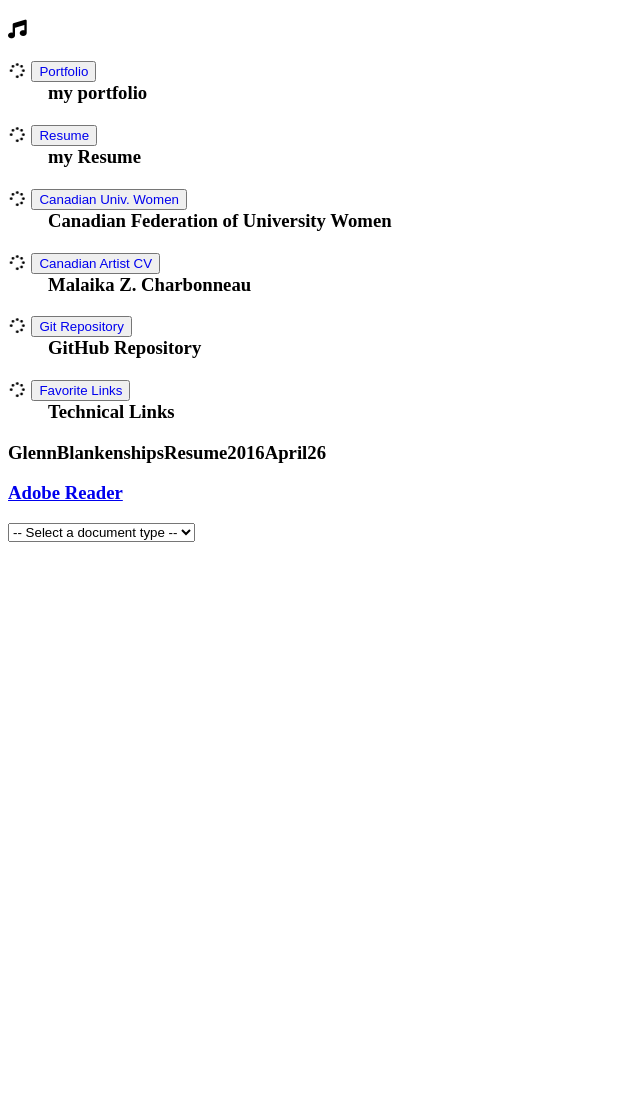
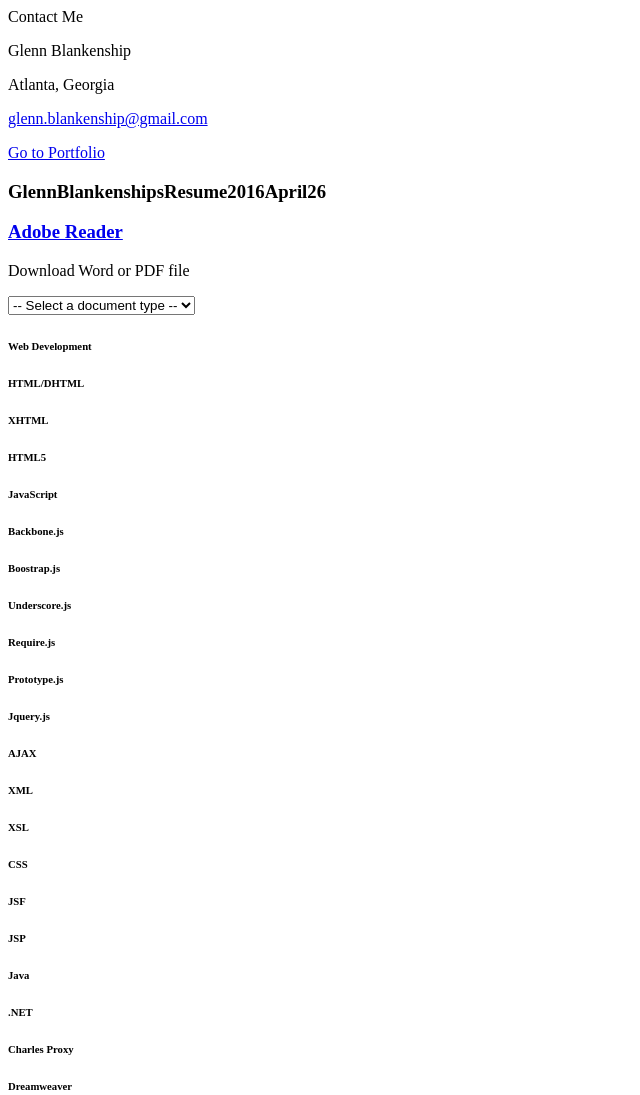
Before and after one commit to jvmqueue/angularXmlToJson, a plain HTML site: page index.html in a window 1280 px wide. Shown: the top 1095 px of the page, without its empty margins (0-640 px from the left). Before the commit the page ends 800 px from the top, so only its background shows below. Drawn offline with nearby package versions, Linux system fonts and the light colour scheme.

Commit message:
more directives testing JSON from XML

```diff
--- a/index.html
+++ b/index.html
@@ -14,24 +14,31 @@
     <title>Angular</title>
 </head>
 <body ng-app="mainApp" ng-controller="controllerMain">
-    <h3 class="base64">
-        <dl ng-repeat="button in buttons">
-        <span class="fa fa-spinner fa-spin fa-3x fa-fw margin-bottom" style="font-size:15px;"></span>
-            <dt style="display:inline-block;">
-                <button><a target="_blank" href="{{button.href}}">{{button.text}}</a></button>
-            </dt>
-            <dd>{{button.description}}</dd>
-        </dl>
-    </h3>
+    <section>
+        <span>Contact Me</span>
+        <p>{{jsonFromXml.resume.location.name}}</p>
+        <p>{{jsonFromXml.resume.location.citystate}}</p>
+        <p>
+            <a href="mailto:{{jsonFromXml.resume.location.email}}">{{jsonFromXml.resume.location.email}}</a>
+        </p>
+        <p>
+            <a href="{{jsonFromXml.resume.location.portfolio}}" target="_blank">Go to Portfolio</a>
+        </p>
+    </section>
     <div>
         <h3>{{jsonFromXml.resume.resources.resource}}</h3>
         <h3>
             <a href="{{jsonFromXml.resume.resources.adobereader}}">Adobe Reader</a>
         </h3>
     </div>
+    <p>{{jsonFromXml.resume.download.h3}}</p>
     <select name="" id="">
         <option ng-repeat="val in jsonFromXml.resume.download.options.option track by $index" value="{{val}}">{{val}}</option>
     </select>
 
+    <div>
+        <h6 ng-repeat="val in jsonFromXml.resume.skills.skill track by $index" value="{{val}}">{{val}}</h6>
+    </div>
+
 </body>
 </html>
```
